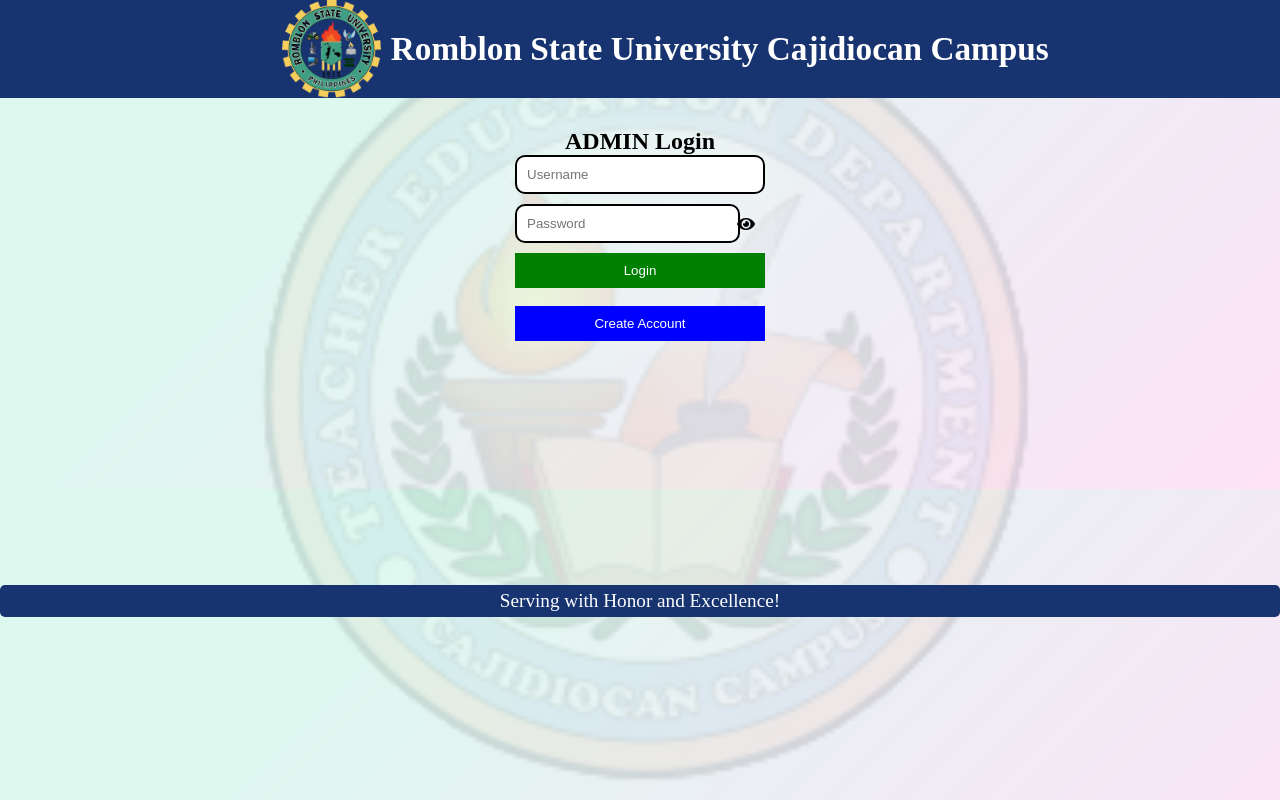
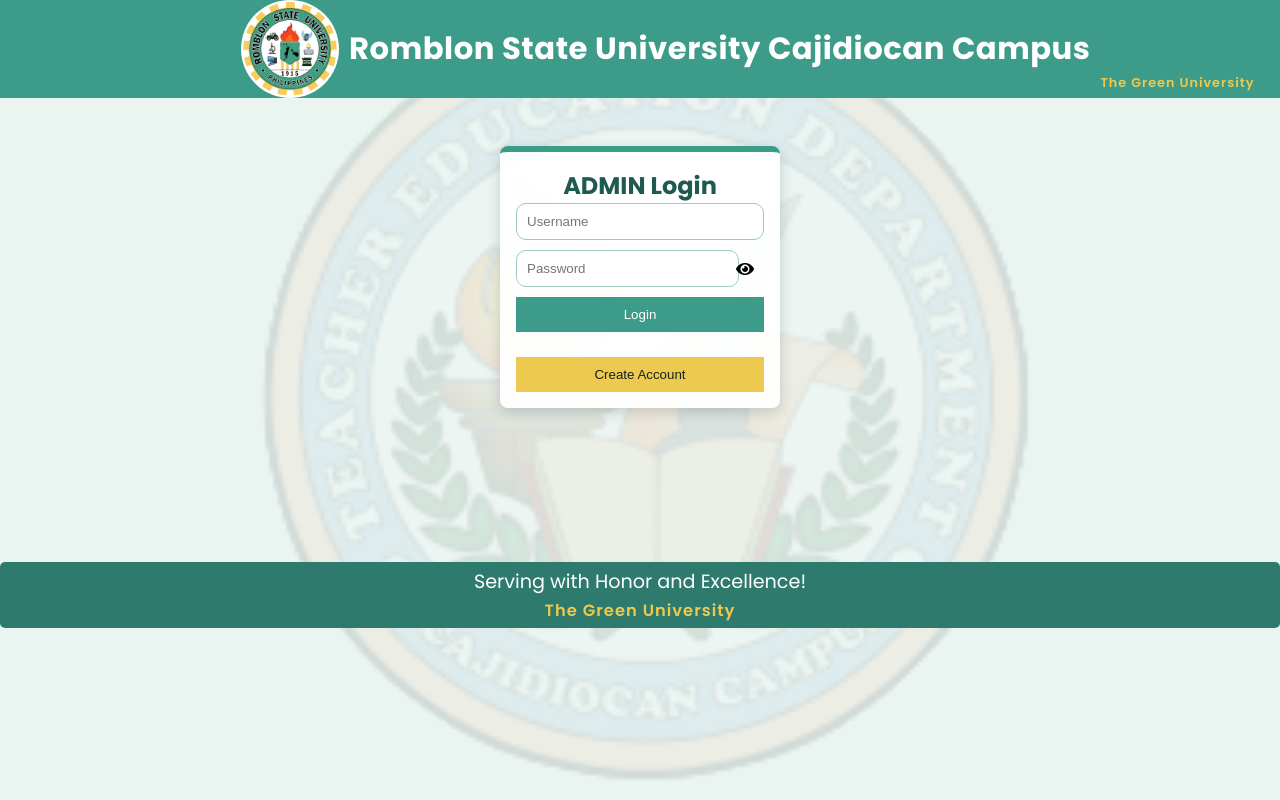
Before and after one commit to mranceXXIII/Web-based-Classroom-Utilization-Management-System-2.0, a PHP site: page /adminLogin.php in a window 1280 px wide. Run offline with PHP 8.4, Linux system fonts and the light colour scheme.

Commit message:
Additional context for the project has been added in the new file `context.md`. This file contains relevant information and background that will help in understanding the project's scope and objectives. and UI refactor

```diff
--- a/Faculty/logo.php
+++ b/Faculty/logo.php
@@ -24,7 +24,7 @@
 	  z-index:9;
 	  position:relative;
 	  padding: 15px 30px;
-	  background-color:  #173370;
+	  background-color: #3D9B8A;
 }
 .green-bg .page-title {
     font-size: 20px;
@@ -69,7 +69,7 @@
 
 
 .titleSys {
-  background-color: #165aec;
+  background-color: #2E7A6C;
   text-align: center;
 }
 
@@ -122,7 +122,7 @@
 <body>
 
   <div class="green-bg text-center">
-				    <h4 class="page-title"><img src="rsuLogo.png" style="width:80px; border-radius:50%;"></h4>
+				    <h4 class="page-title"><img src="rsuLogo.png" style="width:80px; border-radius:50%; background-color:#FFFFFF; padding:2px;"></h4>
 					<ol class="breadcrumb">
 					  <li class="breadcrumb-item"><a>ROMBLON STATE UNIVERSITY CAJIDIOCAN CAMPUS</a></li>
 					</ol>
--- a/adminLogin.php
+++ b/adminLogin.php
@@ -117,18 +117,19 @@ include('rsuHeader.php');
 
     .login-container {
       position: relative;
-      background-color: #ffffff;
-      border-radius: 4px;
-      background-color: rgba(255, 255, 255, 0.1);
-      /* box-shadow: 0 2px 5px rgba(0, 0, 0, 0.3); */
-      margin: 100px auto;
-      max-width: 270px;
-      padding: 10px;
-      top: -80px;
+      background-color: rgba(255, 255, 255, 0.92);
+      border-radius: 8px;
+      border-top: 6px solid #3D9B8A;
+      box-shadow: 0 4px 14px rgba(21, 36, 31, 0.18);
+      margin: 48px auto;
+      max-width: 280px;
+      padding: 16px;
+      font-family: Poppins, sans-serif;
     }
 
     h2 {
       text-align: center;
+      color: #1F5A50;
     }
 
     form {
@@ -142,12 +143,12 @@ include('rsuHeader.php');
     input[type="password"] {
       margin-bottom: 10px;
       padding: 10px;
-      border: 2px solid black;
+      border: 1.5px solid #9FC9BC;
       border-radius: 10px;
     }
 
     button {
-      background-color: green;
+      background-color: #3D9B8A;
       border: none;
       color: white;
       cursor: pointer;
@@ -155,7 +156,7 @@ include('rsuHeader.php');
     }
 
     button:hover {
-      background-color: black;
+      background-color: #2E7A6C;
     }
 
     .error {
@@ -165,7 +166,8 @@ include('rsuHeader.php');
     }
 
     .c-button {
-      background-color: blue;
+      background-color: #EDC94F;
+      color: #15241F;
     }
 
 
@@ -182,6 +184,11 @@ include('rsuHeader.php');
   }
   #passwordField {
     width: 90%; /* Set the desired width */
+  }
+  input[type="text"]:focus,
+  input[type="password"]:focus {
+    border-color: #3D9B8A;
+    outline: none;
   }
   </style>
 </head>
--- a/footer.php
+++ b/footer.php
@@ -17,7 +17,7 @@
             /* Center align the form content */
         }
 footer{
-    background-color: #173370;
+    background-color: #2E7A6C;
         font-size: 1.5vw;
         color: white;
         text-align: center;
@@ -26,6 +26,14 @@ footer{
         margin-bottom: -10%;
         width:100%;
 }
+footer .footer-tag{
+    display: block;
+    color: #EDC94F;
+    font-weight: 600;
+    letter-spacing: 1px;
+    font-size: 0.85em;
+    margin-top: 2px;
+}
 
 </style>
 
@@ -33,6 +41,7 @@ footer{
     <div class="container-fluid">
     <div class="footer-in">
 	<p class="mb-0">Serving with Honor and Excellence!</p>
+	<span class="footer-tag">The Green University</span>
 	</div>
 	</div>
 </footer>
--- a/rsuHeader.php
+++ b/rsuHeader.php
@@ -5,6 +5,9 @@
 <head>
     <meta charset="UTF-8">
     <meta name="viewport" content="width=device-width, initial-scale=1.0">
+    <link rel="preconnect" href="https://fonts.googleapis.com">
+    <link rel="preconnect" href="https://fonts.gstatic.com" crossorigin>
+    <link href="https://fonts.googleapis.com/css2?family=Poppins:wght@300;400;500;600;700&display=swap" rel="stylesheet">
     <link rel="icon" href="rsuLogo.png" type="image/x-icon"/>
 
 <title>Classroom Utilization Management System</title>
@@ -17,8 +20,8 @@ body {
         position: relative;
 
         margin: 0;
-    background-color: #fee2f8;
-    background-image: linear-gradient(315deg, #fee2f8 0%, #dcf8ef 74%);
+    background-color: #EAF4F1;
+    font-family: Poppins, sans-serif;
 
 
 }
@@ -34,7 +37,7 @@ body {
 
             position: relative;
             /* height: 100%; */
-            background-color: #173370;
+            background-color: #3D9B8A;
             /* background-color: #00AF50; */
             /* border-radius: 1px; */
             /* border: 1px solid #41719C; */
@@ -49,10 +52,30 @@ body {
             /* border-radius: 2vh; */
         }
         .scholName h1{
-            font-size: 2.6vw;
+            font-size: 2.4vw;
+            margin: 0;
+            letter-spacing: 0.5px;
 
         }
 
+        .scholTag {
+            position: absolute;
+            right: 2%;
+            bottom: 6%;
+            font-size: 1vw;
+            color: #EDC94F;
+            font-weight: 600;
+            letter-spacing: 1px;
+        }
+        .scholNLogo {
+            background-color: #FFFFFF;
+            border-radius: 50%;
+            padding: 2px;
+        }
+        @media only screen and (max-width: 600px){
+            .scholTag { display: none; }
+            .scholName h1 { font-size: 5vw; }
+        }
         body::before {
     content: "";
     background-image: url(educLogo.png);
@@ -92,6 +115,7 @@ body {
         <div class="scholName">
             <img class="scholNLogo" src="rsuLogo.png">
             <h1>Romblon State University Cajidiocan Campus</h1>
+            <span class="scholTag">The Green University</span>
         </div>
 
 
```
Also changed, not shown: Students/logo.php (+4 -4 lines), adminRegister.php (+14 -10 lines), context/DESIGN.md (added, +59 -0 lines), facultyLogin.php (+15 -9 lines), facultyRegister.php (+16 -10 lines), index.php (+10 -7 lines), studentLogin.php (+19 -10 lines), student_register.php (+11 -7 lines).
